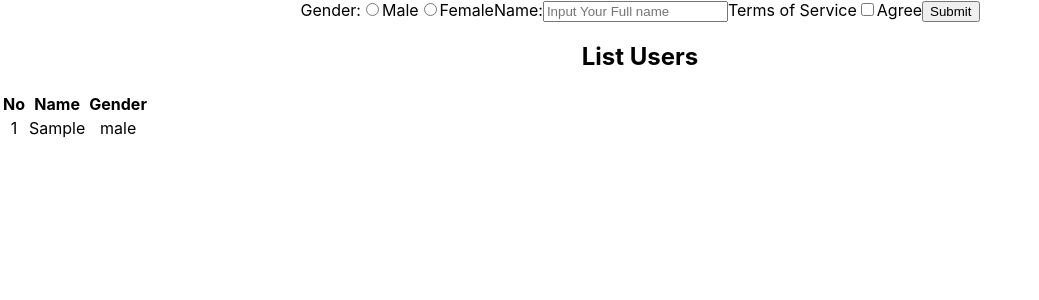
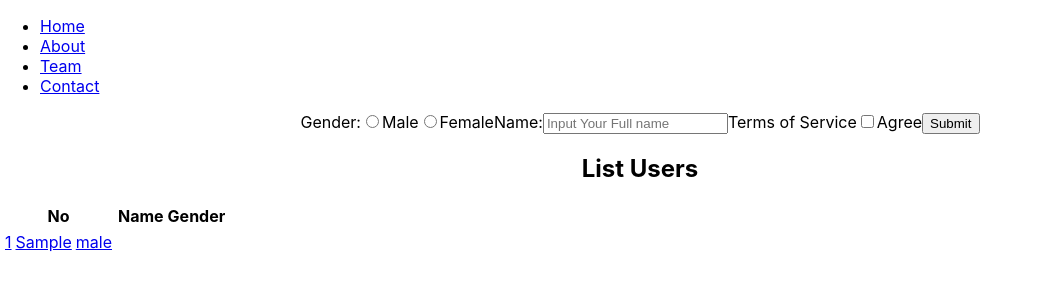
Before and after one commit to farizkydy/trainocate, a React (Create React App) app: page / in a window 1280 px wide. Both pictures are taken after typing "Sample" into the empty fields and a click on the button "Submit". Shown: the top 300 px of the page, without its empty margins (0-1039 px from the left). Built offline with nearby package versions, Linux system fonts and the light colour scheme.

Commit message:
react router dom exercise

```diff
--- a/package.json
+++ b/package.json
@@ -8,6 +8,7 @@
     "@testing-library/user-event": "^13.5.0",
     "react": "^18.3.1",
     "react-dom": "^18.3.1",
+    "react-router-dom": "^6.28.0",
     "react-scripts": "5.0.1",
     "web-vitals": "^2.1.4"
   },
--- a/src/App.js
+++ b/src/App.js
@@ -1,91 +1,16 @@
-import logo from './logo.svg';
 import './App.css';
 import { useRef, useState } from 'react';
-import Children from './children';
-
-function WelcomeMessage({isLoggedIn}) {
-
-}
+import Navbar from './components/Navbar';
+import AppRoutes from './routes/AppRoutes';
 
 
 function App() {
-  const [name, setName] = useState("")
-  const [gender, setGender] = useState("male")
-  const inputRef = useRef();
-  const [error, setError] = useState("")
-  const [dataUser, setDataUser] = useState([])
-  const [checkBox, setCheckBox] = useState(false);
-
-  const handleSubmit = (event) => {
-    event.preventDefault();
-    if (name.length < 3) {
-      setError('Please input minimal 3 characters')
-    } else if (!gender) {
-      setError('Please choose a gender')
-    } else {
-      setError('')
-      setName('')
-      setGender('male')
-      const newUser = {
-        name,
-        gender
-      }
-      setCheckBox(!checkBox)
-      setDataUser([...dataUser, newUser])
-    }
-  };
   return (
-    <div className="App">
-      <form onSubmit={handleSubmit}>
-        <label>
-          Gender:
-          <input type="radio" name="gender" value="male"
-          onChange={(e) => setGender(e.target.value)}/>
-          Male
-          <input type="radio" name="gender" value="female"
-          onChange={(e) => setGender(e.target.value)}/>
-          Female
-        </label>
-        <label>
-          Name:
-          <input type="text" name="name" value={name} placeholder='Input Your Full name'
-          onChange={(e) => setName(e.target.value)}
-          />
-          {error && <p style={{color: 'red'}}>{error}</p>}
-        </label>
-        <label>
-          Terms of Service
-          <input type="checkbox" name="terms" value={checkBox} />
-          {checkBox ? "Agree" : "Not Agree"}
-        </label>
-        <button type="submit">Submit</button>
-      </form>
-
-      <h2>List Users</h2>
-      {dataUser.length > 0 ? (
-        <table className="table">
-          <thead>
-            <tr>
-              <th>No</th>
-              <th>Name</th>
-              <th>Gender</th>
-            </tr>
-          </thead>
-          <tbody>
-            {dataUser.map((item, index) => (
-              <tr key={index}>
-                <td>{index + 1}</td>
-                <td>{item.name}</td>
-                <td>{item.gender}</td>
-              </tr>
-            ))}
-          </tbody>
-        </table>
-      ) : (
-        <h3>There is no data</h3>
-      )}
+    <div className='app'>
+      <Navbar />
+      <AppRoutes />
     </div>
-  );
+  )
 }
 
 export default App;
--- /dev/null
+++ b/src/components/About.jsx
@@ -0,0 +1,11 @@
+import { Outlet } from "react-router-dom";
+function About() {
+  return (
+    <div>
+      <h1>Welcom to about</h1>
+      <Outlet />
+      </div>
+  )
+}
+
+export default About;
--- /dev/null
+++ b/src/components/Contact.jsx
@@ -0,0 +1,7 @@
+function Contact() {
+  return (
+    <h1>Welcom to Contact</h1>
+  )
+}
+
+export default Contact;
--- /dev/null
+++ b/src/components/DetailUser.jsx
@@ -0,0 +1,22 @@
+import { useParams } from "react-router-dom";
+
+function DetailUser() {
+  const {id} = useParams()
+
+
+  const [data, setDataUser] = useParams([
+    {
+      id: 1,
+      name: "Fariz",
+      gender: "Male"
+    }
+  ])
+
+  // todo cari apakah id dari useParams ada atau tidak di dalam state daata
+  return (
+
+    <h1> User {id}</h1>
+  )
+}
+
+export default DetailUser;
--- /dev/null
+++ b/src/components/Home.jsx
@@ -0,0 +1,85 @@
+import { useRef, useState } from 'react';
+import { Link } from 'react-router-dom';
+function Home() {
+  const [name, setName] = useState("")
+  const [gender, setGender] = useState("male")
+  const inputRef = useRef();
+  const [error, setError] = useState("")
+  const [dataUser, setDataUser] = useState([])
+  const [checkBox, setCheckBox] = useState(false);
+
+  const handleSubmit = (event) => {
+    event.preventDefault();
+    if (name.length < 3) {
+      setError('Please input minimal 3 characters')
+    } else if (!gender) {
+      setError('Please choose a gender')
+    } else {
+      setError('')
+      setName('')
+      setGender('male')
+      const newUser = {
+        name,
+        gender
+      }
+      setCheckBox(!checkBox)
+      setDataUser([...dataUser, newUser])
+    }
+  };
+  return (
+    <div className="App">
+      <form onSubmit={handleSubmit}>
+        <label>
+          Gender:
+          <input type="radio" name="gender" value="male"
+          onChange={(e) => setGender(e.target.value)}/>
+          Male
+          <input type="radio" name="gender" value="female"
+          onChange={(e) => setGender(e.target.value)}/>
+          Female
+        </label>
+        <label>
+          Name:
+          <input type="text" name="name" value={name} placeholder='Input Your Full name'
+          onChange={(e) => setName(e.target.value)}
+          />
+          {error && <p style={{color: 'red'}}>{error}</p>}
+        </label>
+        <label>
+          Terms of Service
+          <input type="checkbox" name="terms" value={checkBox} />
+          {checkBox ? "Agree" : "Not Agree"}
+        </label>
+        <button type="submit">Submit</button>
+      </form>
+
+      <h2>List Users</h2>
+      {dataUser.length > 0 ? (
+        <table className="table">
+          <thead>
+            <tr>
+              <th>No</th>
+              <th>Name</th>
+              <th>Gender</th>
+            </tr>
+          </thead>
+          <tbody>
+            {dataUser.map((item, index) => (
+              <tr key={index}>
+                <Link key={index + 1} to={`/detail/${index + 1}`}>
+                  <td>{index + 1}</td>
+                  <td>{item.name}</td>
+                  <td>{item.gender}</td>
+                </Link>
+              </tr>
+            ))}
+          </tbody>
+        </table>
+      ) : (
+        <h3>There is no data</h3>
+      )}
+    </div>
+  );
+}
+
+export default Home;
--- /dev/null
+++ b/src/components/Navbar.jsx
@@ -0,0 +1,25 @@
+import React from "react";
+import { Link } from "react-router-dom";
+
+function Navbar() {
+  return (
+    <nav>
+      <ul>
+        <li>
+          <Link to="/">Home</Link>
+        </li>
+        <li>
+          <Link to="/about">About</Link>
+        </li>
+        <li>
+          <Link to="/about/team">Team</Link>
+        </li>
+        <li>
+          <Link to="/contact">Contact</Link>
+        </li>
+      </ul>
+    </nav>
+  );
+}
+
+export default Navbar;
--- /dev/null
+++ b/src/components/NotFound.jsx
@@ -0,0 +1,7 @@
+function NotFound() {
+  return (
+    <h1>404 Page Not found</h1>
+  )
+}
+
+export default NotFound;
--- /dev/null
+++ b/src/components/Team.jsx
@@ -0,0 +1,7 @@
+function Team() {
+  return (
+    <h1>Welcom to About team</h1>
+  )
+}
+
+export default Team;
--- a/src/index.js
+++ b/src/index.js
@@ -3,11 +3,14 @@ import ReactDOM from 'react-dom/client';
 import './index.css';
 import App from './App';
 import reportWebVitals from './reportWebVitals';
+import { BrowserRouter } from 'react-router-dom';
 
 const root = ReactDOM.createRoot(document.getElementById('root'));
 root.render(
   <React.StrictMode>
-    <App />
+    <BrowserRouter>
+      <App />
+    </BrowserRouter>
   </React.StrictMode>
 );
 
--- /dev/null
+++ b/src/routes/AppRoutes.jsx
@@ -0,0 +1,22 @@
+import { Route } from 'react-router-dom'
+import { Routes } from 'react-router-dom'
+import Home from '../components/Home'
+import About from '../components/About'
+import Contact from '../components/Contact'
+import NotFound from '../components/NotFound'
+import Team from '../components/Team';
+import DetailUser from '../components/DetailUser'
+function AppRoutes() {
+  return(
+    <Routes>
+      <Route path="/" element={<Home />} />
+      <Route path="/detail/:id" element={<DetailUser />} />
+      <Route path="/about" element={<About />}>
+        <Route path="team" element={<Team />} />
+      </Route>
+      <Route path="/contact" element={<Contact />} />
+      <Route path="*" element={<NotFound />} />
+    </Routes>
+  )
+}
+export default AppRoutes;
```
Also changed, not shown: 1 other file (tests, documents, lock files or other folders).
